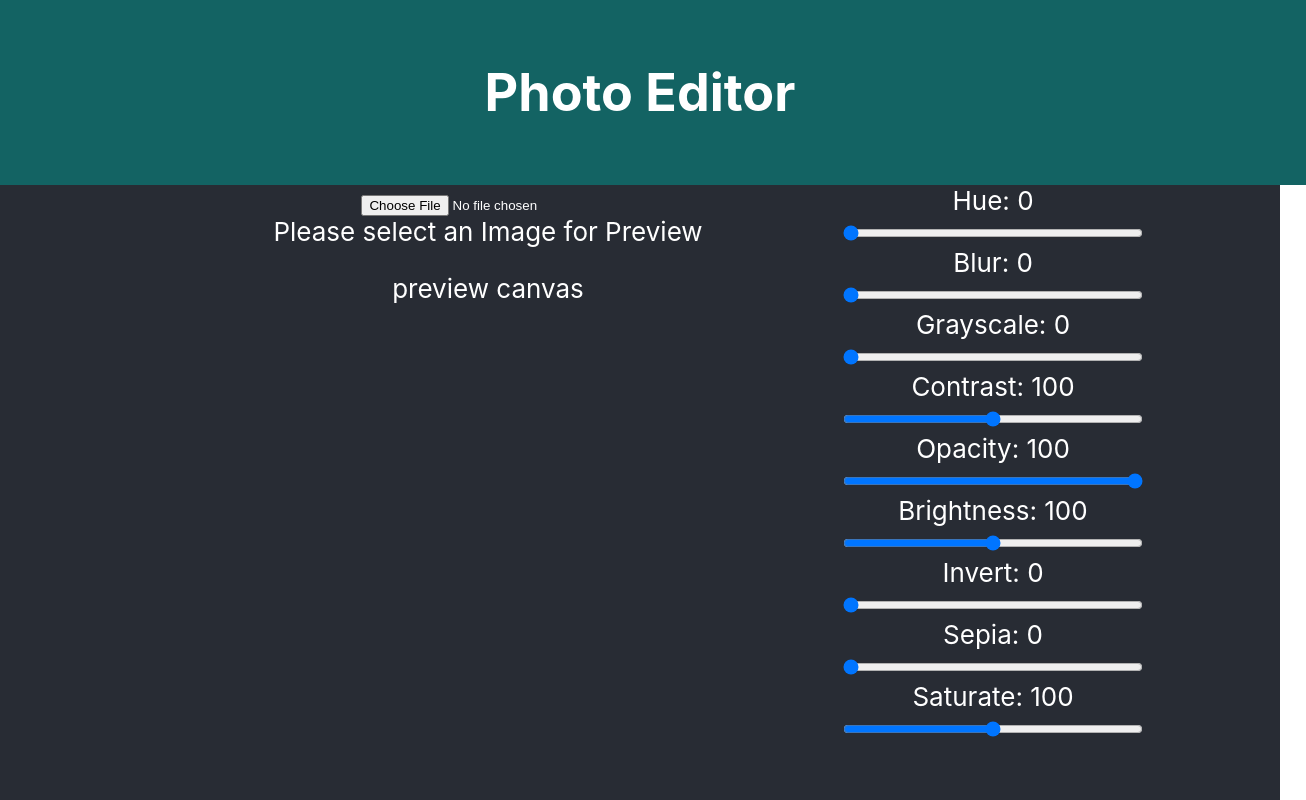
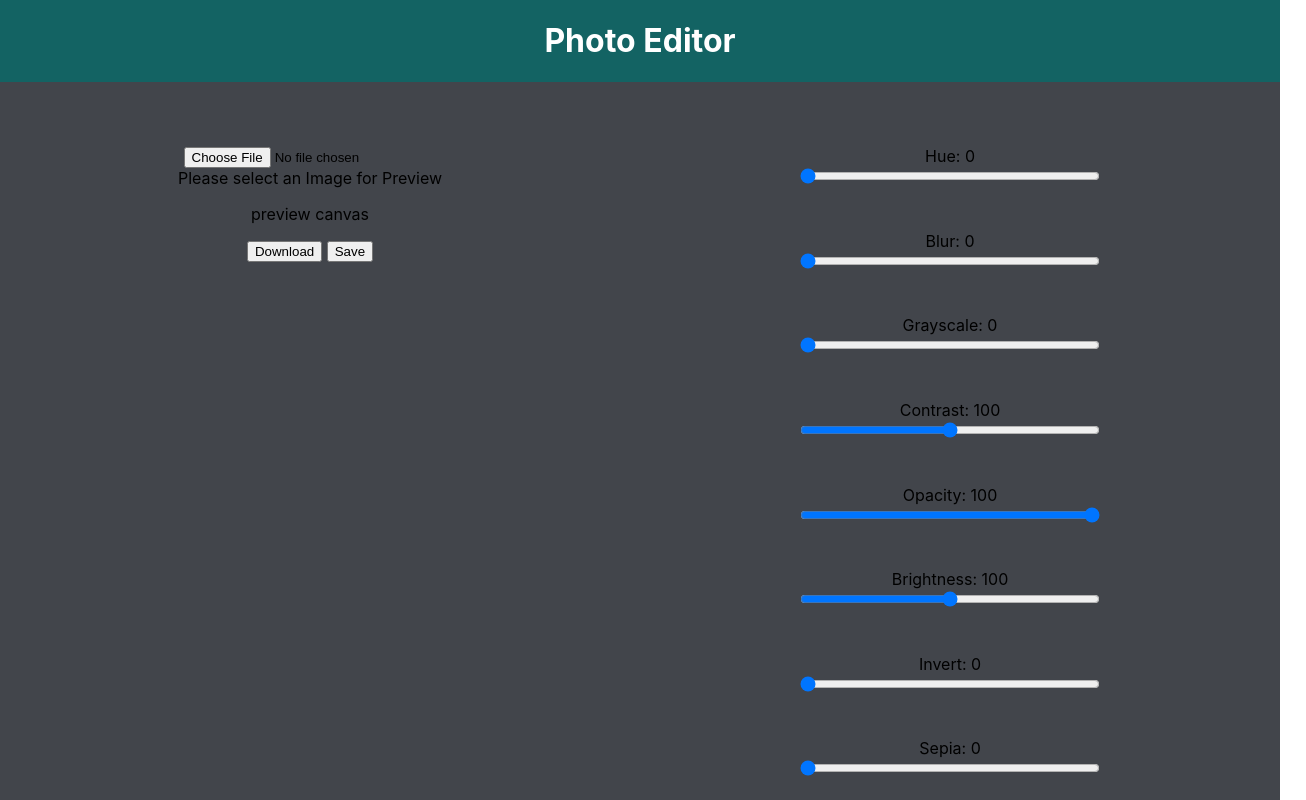
Before and after one commit to liyaSileshi/fame, a React (Create React App) app: page / in a window 1280 px wide. Shown: the top 800 px of the page, 1306 px wide, since content can reach past the window. Built offline with nearby package versions, Linux system fonts and the light colour scheme.

Commit message:
added styling

```diff
--- a/src/App.js
+++ b/src/App.js
@@ -8,11 +8,11 @@ function App() {
 
   return (
     <div className="App">
-      <header className="App-header">
+      {/* <header className="App-header"> */}
       {/* <ImgDrop /> */}
       <PageHeader />
       <Editor />
-      </header>
+      {/* </header> */}
     </div>
   );
 }
--- a/src/PageHeader.css
+++ b/src/PageHeader.css
@@ -2,7 +2,7 @@
     width: 100%;
     display: flex;
     justify-content: center;
-    padding: 1em;
+    /* padding: 1em; */
     background-color: rgb(19, 99, 99);
     color: #fff;
   }
--- a/src/Slider.css
+++ b/src/Slider.css
@@ -1,3 +1,4 @@
 .Slider input{
     width: 300px;
+    margin-bottom: 3.5em;
 }
--- /dev/null
+++ b/src/editor.css
@@ -0,0 +1,12 @@
+canvas{
+    display: none;
+}
+
+.container{
+    display: flex;
+    flex-direction: row;
+    background-color: #42454b;
+    justify-content: space-around;
+    min-height: 100vh;
+    padding-top: 4em;
+}
--- a/src/editor.js
+++ b/src/editor.js
@@ -2,6 +2,7 @@ import React, { Component } from 'react'
 import Slider from './Slider'
 import { base64StringtoFile, extractImageFileExtensionFromBase64,
         downloadBase64File, image64toCanvasRef } from './FileDownload'
+import './editor.css'
 
 class Editor extends Component {
     constructor(props) {
@@ -29,16 +30,13 @@ class Editor extends Component {
       this.setState({
         selectedFile: event.target.files[0]
       })
-
       let reader = new FileReader();
-
       reader.onloadend = () => {
         this.setState({
           imagePreviewUrl: reader.result
         });
       }
       reader.readAsDataURL(event.target.files[0])
-
     }
 
     // handles the download click event
@@ -59,7 +57,7 @@ class Editor extends Component {
       downloadBase64File(imageData64, myFilename)
     }
 
-    handleOnEditComplete = (event) => {
+    saveOnCanvas = (event) => {
       const canvasRef = this.imagePreviewCanvasRef.current
       const {imagePreviewUrl} = this.state
 
@@ -99,7 +97,7 @@ class Editor extends Component {
     // console.log(img)
     // console.log({$imagePreview})
       return (
-        <div style={styles.container}>
+        <div class='container'>
           <div>
             <input type="file" name="avatar" onChange={this.fileChangedHandler} />
 
@@ -108,7 +106,7 @@ class Editor extends Component {
             <canvas width="500" height="500" ref={this.imagePreviewCanvasRef}></canvas>
 
             <button onClick={this.handleDownloadClick}>Download</button> {/*handles download button*/}
-            <button onClick = {this.handleOnEditComplete}>Appear on canvas</button>
+            <button onClick = {this.saveOnCanvas}>Save</button>
           </div>
 
           <div>
@@ -211,7 +209,6 @@ class Editor extends Component {
               }}
             />
           </div>
-
         </div>
       )
     }
@@ -223,12 +220,8 @@ const fontSize = 20
 const padding = 0.33
 
 const styles = {
-  container: {
-    display: 'flex',
-    flexDirection: 'row'
 
-  },
-  input: {
+   input: {
     padding: `${padding}em`,
     fontSize: `${fontSize}px`
   },
```
